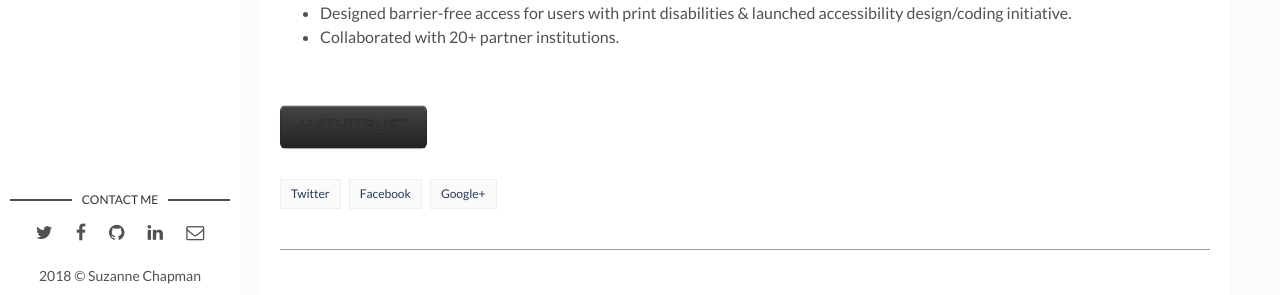
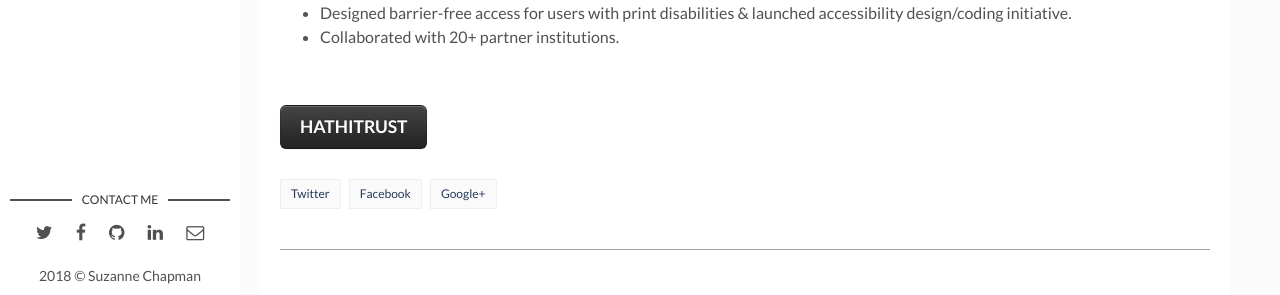
Before and after one commit to suzannechapman/suzannechapman.github.io, a Jekyll site: the page built from _posts/2018-04-27-hathi.markdown, in a window 1280 px wide and 1067 px high. Shown: the part 747-1042 px from the top of the window. Built offline with Jekyll 4.4.1, drawn with Linux system fonts in a browser that asks for light colours.

Commit message:
btn decoration

```diff
--- a/assets/css/main.css
+++ b/assets/css/main.css
@@ -583,6 +583,7 @@ input[type="button"].btn-block {
 }
 
 .btn-inverse:hover,
+.btn-inverse:link,
 .btn-inverse:focus,
 .btn-inverse:active,
 .btn-inverse.active,
```
Also changed, not shown: 1 other file.
